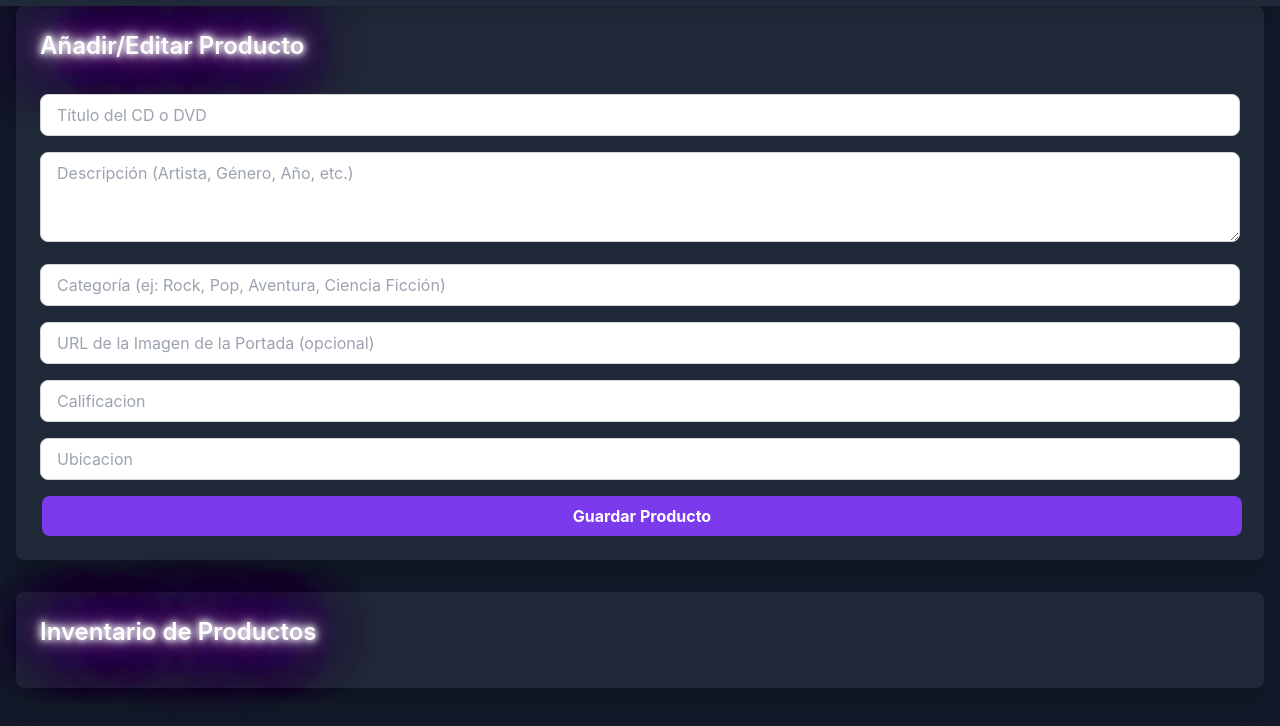
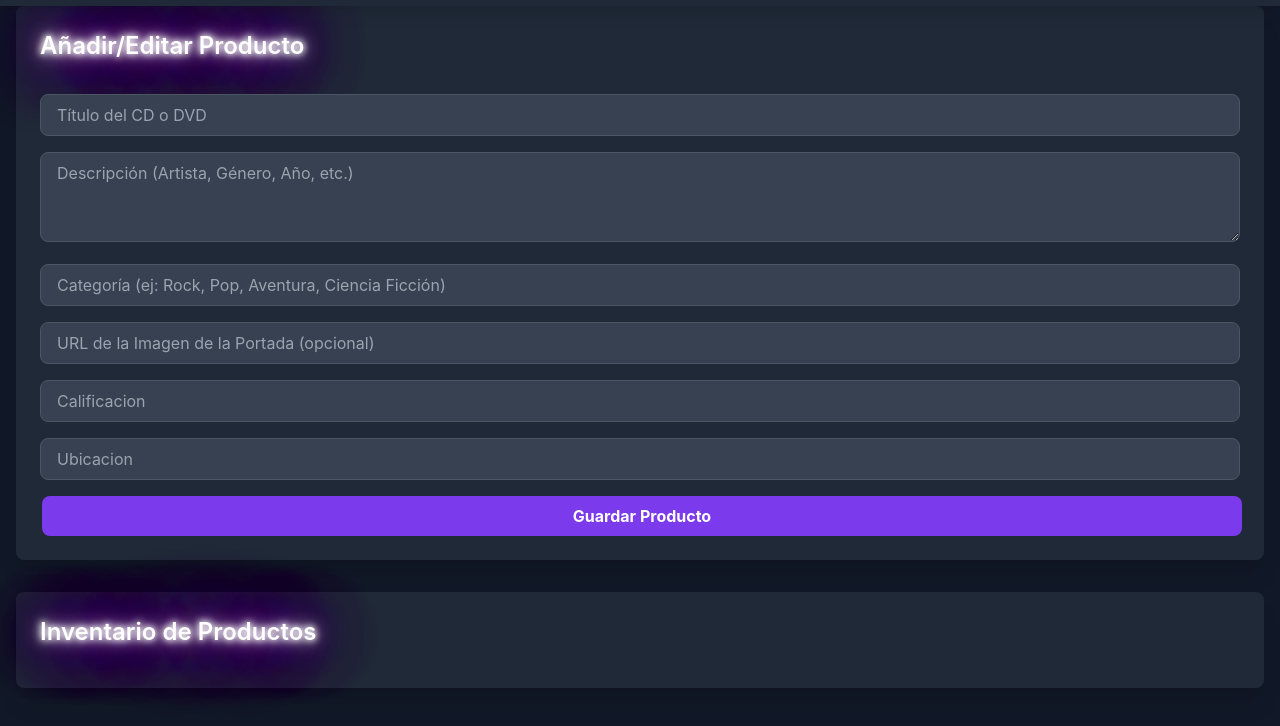
Before and after one commit to GaMA1706/profin, a plain HTML site: page admin.html in a window 1280 px wide. Shown: the part 74-800 px from the top of the page. Drawn offline with nearby package versions, Linux system fonts and the light colour scheme; no server answers.

Commit message:
Update admin.html

```diff
--- a/admin.html
+++ b/admin.html
@@ -10,6 +10,7 @@
 <body class="bg-gray-900 text-gray-100">
     <header class="bg-gray-800 p-4 shadow-lg flex justify-between items-center fixed top-0 w-full z-10">
         <h1 class="text-3xl font-bold">Panel de Administración</h1>
+        <a href="catalogo.html" class="px-4 py-2 bg-purple-600 hover:bg-purple-700 rounded-lg font-bold transition-colors">Volver al Catálogo</a>
         <button id="logout-button" class="px-4 py-2 bg-red-600 hover:bg-red-700 rounded-lg font-bold transition-colors">Cerrar Sesión</button>
     </header>
 
@@ -19,17 +20,17 @@
             <form id="productForm" class="space-y-4">
                 <input type="hidden" id="productId">
                 <input type="text" id="productName" placeholder="Título del CD o DVD" required
-                       class="w-full px-4 py-2 border border-gray-300 rounded-lg focus:outline-none focus:ring-2 focus:ring-purple-500">
+                       class="w-full px-4 py-2 bg-gray-700 text-white rounded-lg border border-gray-600 focus:outline-none focus:ring-2 focus:ring-purple-500">
                 <textarea id="productDescription" placeholder="Descripción (Artista, Género, Año, etc.)" rows="3" required
-                          class="w-full px-4 py-2 border border-gray-300 rounded-lg focus:outline-none focus:ring-2 focus:ring-purple-500"></textarea>
+                          class="w-full px-4 py-2 bg-gray-700 text-white rounded-lg border border-gray-600 focus:outline-none focus:ring-2 focus:ring-purple-500"></textarea>
                 <input type="text" id="productCategory" placeholder="Categoría (ej: Rock, Pop, Aventura, Ciencia Ficción)" required
-                       class="w-full px-4 py-2 border border-gray-300 rounded-lg focus:outline-none focus:ring-2 focus:ring-purple-500">
+                       class="w-full px-4 py-2 bg-gray-700 text-white rounded-lg border border-gray-600 focus:outline-none focus:ring-2 focus:ring-purple-500">
                 <input type="url" id="productImageURL" placeholder="URL de la Imagen de la Portada (opcional)"
-                       class="w-full px-4 py-2 border border-gray-300 rounded-lg focus:outline-none focus:ring-2 focus:ring-purple-500">
-                                       <input type="number" id="productPrice" placeholder="Calificacion" step="0.01" required
-                       class="w-full px-4 py-2 border border-gray-300 rounded-lg focus:outline-none focus:ring-2 focus:ring-purple-500">
+                       class="w-full px-4 py-2 bg-gray-700 text-white rounded-lg border border-gray-600 focus:outline-none focus:ring-2 focus:ring-purple-500">
+                <input type="number" id="productPrice" placeholder="Calificacion" step="0.1" required
+                       class="w-full px-4 py-2 bg-gray-700 text-white rounded-lg border border-gray-600 focus:outline-none focus:ring-2 focus:ring-purple-500">
                 <input type="number" id="productStock" placeholder="Ubicacion" required
-                       class="w-full px-4 py-2 border border-gray-300 rounded-lg focus:outline-none focus:ring-2 focus:ring-purple-500">
+                       class="w-full px-4 py-2 bg-gray-700 text-white rounded-lg border border-gray-600 focus:outline-none focus:ring-2 focus:ring-purple-500">
                 <button type="submit" id="save-product-button"
                         class="w-full px-4 py-2 bg-purple-600 hover:bg-purple-700 rounded-lg font-bold transition-colors">
                     Guardar Producto
```
